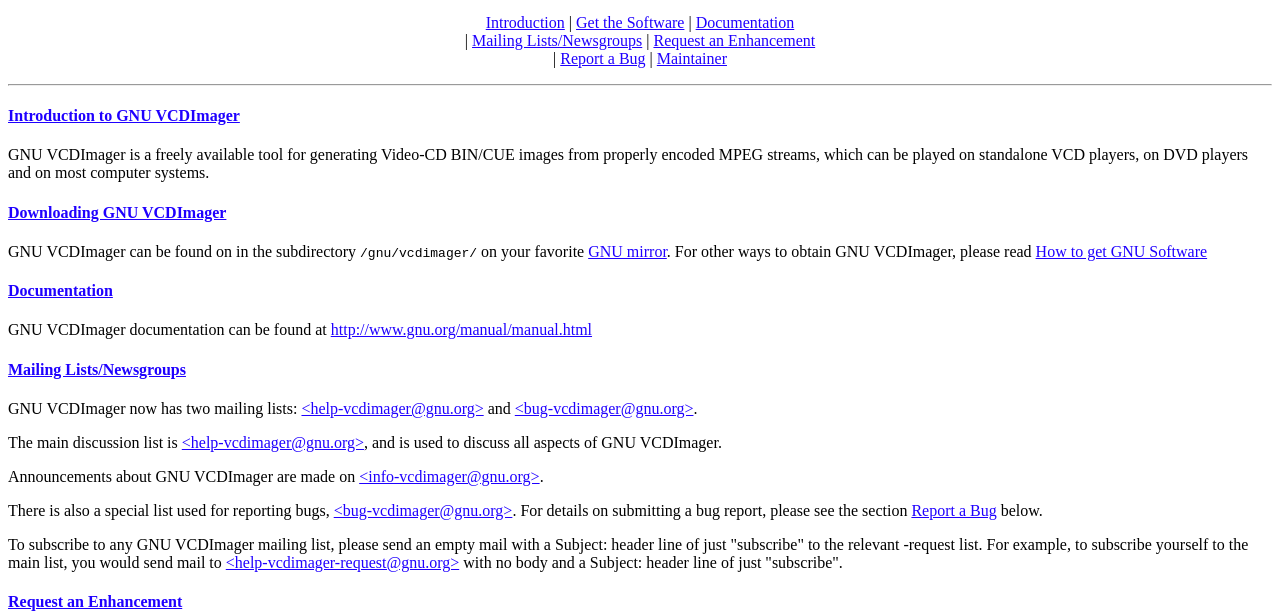
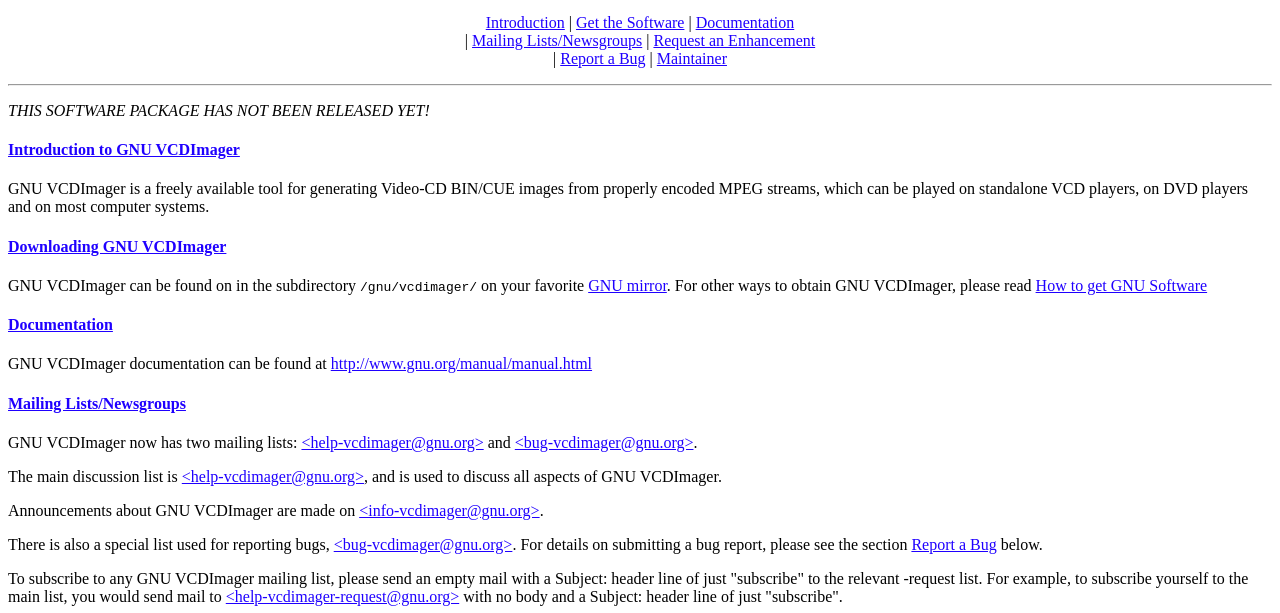
Before and after one commit to rocky/vcdimager, a plain HTML site: page web/vcdimager.html in a window 1280 px wide. Shown: the part 195-808 px from the top of the page. Drawn offline with Linux system fonts and the light colour scheme.

Commit message:
added notice to webpage about release status

```diff
--- a/web/vcdimager.html
+++ b/web/vcdimager.html
@@ -24,6 +24,8 @@
       </CENTER>
     <P>
     <HR>
+
+	<P><EM>THIS SOFTWARE PACKAGE HAS NOT BEEN RELEASED YET!</EM>
 
     <P>
     <H4><A HREF="#TOCintroduction" NAME="introduction">Introduction to GNU VCDImager</A></H4>
```
